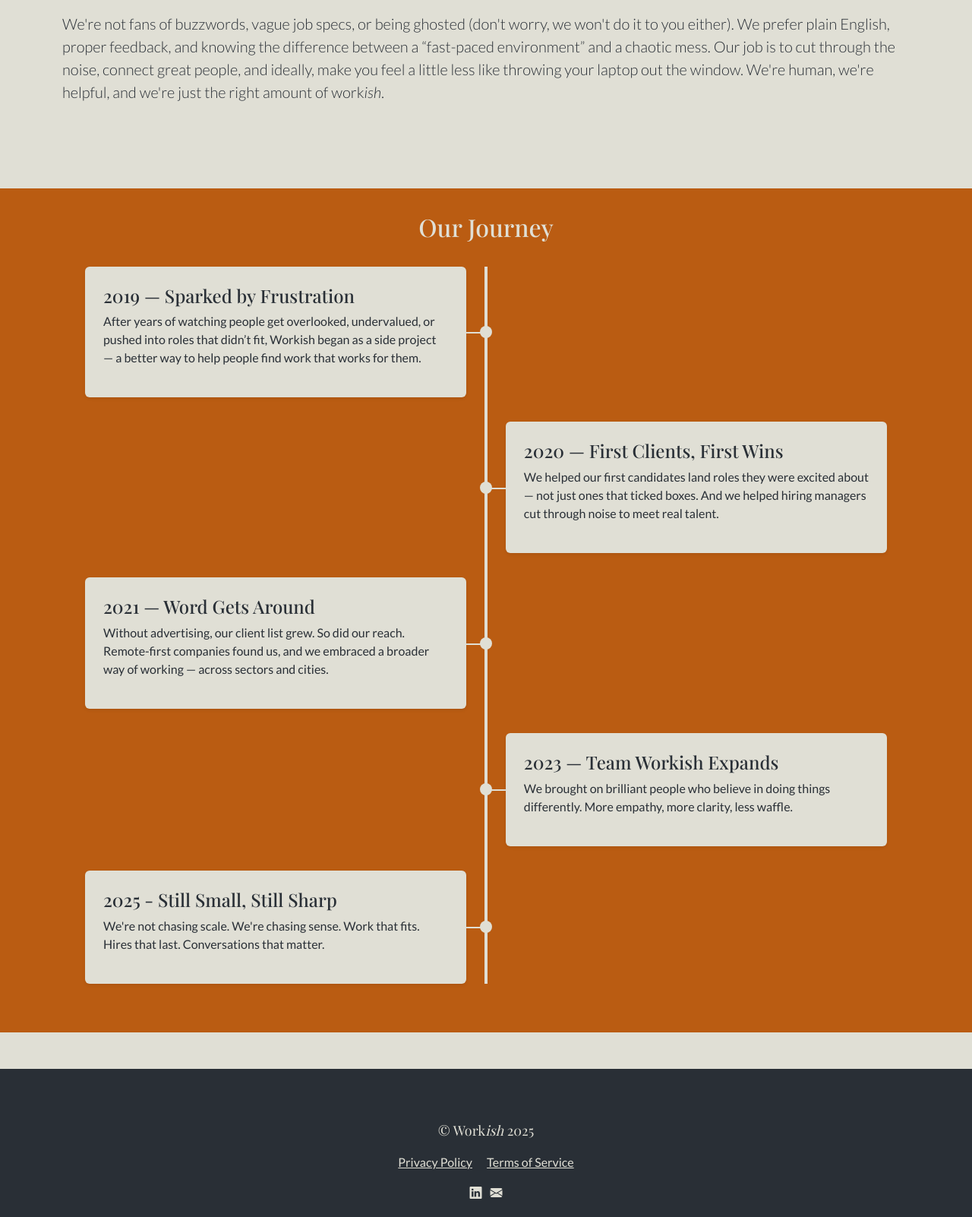
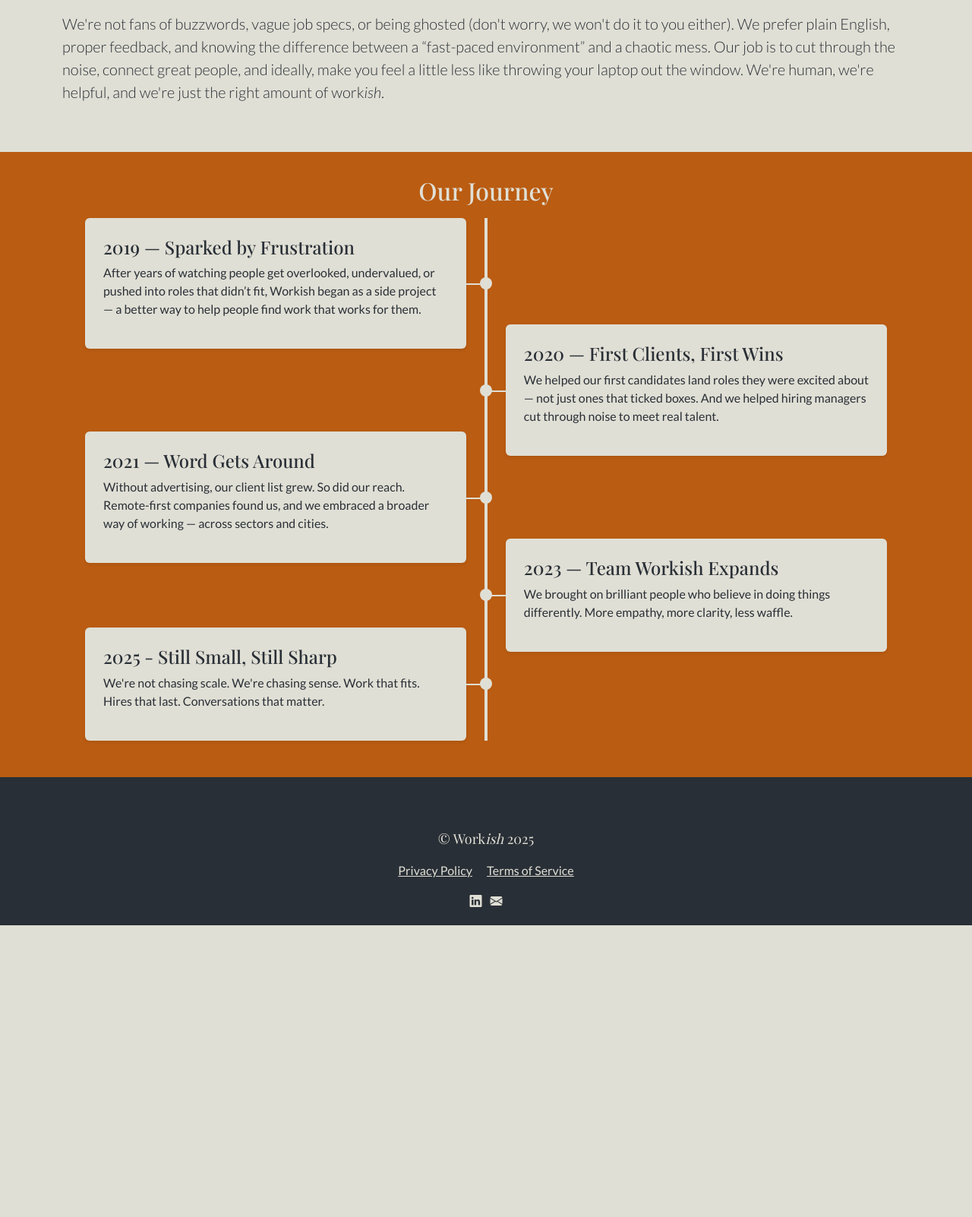
Before and after one commit to anthonybishopuk/workish, a Flask app: page /about in a window 1280 px wide. Shown: the part 735-2337 px from the top of the page at 76% size. After the commit the page ends 1953 px from the top, so only its background shows below. Run offline with Flask 3, Linux system fonts and the light colour scheme; some web fonts are replaced.

Commit message:
Updated about page and started on contact page

```diff
--- a/app.py
+++ b/app.py
@@ -26,7 +26,13 @@ def about():
 
 @app.route("/contact")
 def contact():
-    return render_template("contact.html")
+    return render_template(
+        "contact.html",
+        show_hero=True,
+        hero_image=url_for('static', filename='img/phone_call.jpg'),
+        hero_heading="Contact <em>Us</em>",
+        hero_height="hero-default"
+        )
 
 if __name__ == "__main__":
     app.run(debug=True)
--- a/static/css/styles.css
+++ b/static/css/styles.css
@@ -45,7 +45,7 @@ p {
 }
 
 .navbar :hover {
-    color: #BA5C12;
+    color: #fff;
 }
 
 .btn {
@@ -126,7 +126,7 @@ p {
 .timeline-item {
   position: relative;
   width: 100%;
-  margin: 2rem 0;
+  margin: -2rem 0;
   display: flex;
   align-items: center;
 }
@@ -162,7 +162,7 @@ p {
 .timeline-connector {
   position: absolute;
   top: 50%;
-  width: 25px;
+  width: 50px;
   height: 2px;
   background: #e0dfd5;
   z-index: 2;
--- a/templates/about.html
+++ b/templates/about.html
@@ -16,9 +16,9 @@
     </section>
 
 
-	<section class="timeline-section section-dark my-5">
-		<h2 class="text-center">Our Journey</h2>
-		<div class="container position-relative">
+	<section class="timeline-section section-dark">
+		<h2 class="text-center mb-5">Our Journey</h2>
+		<div class="container position-relative mb-5">
 
 			<div class="timeline-line"></div>
 
```
Also changed, not shown: templates/contact.html (+38 -0 lines), static/img/phone_call.jpg (added), 1 other file.
